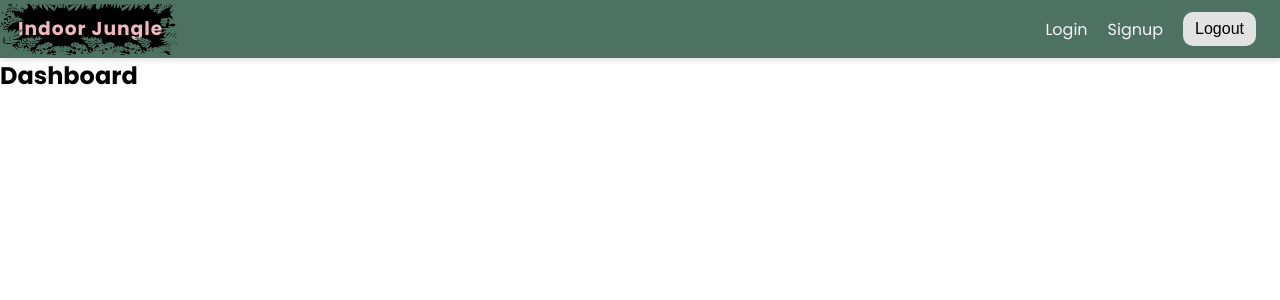
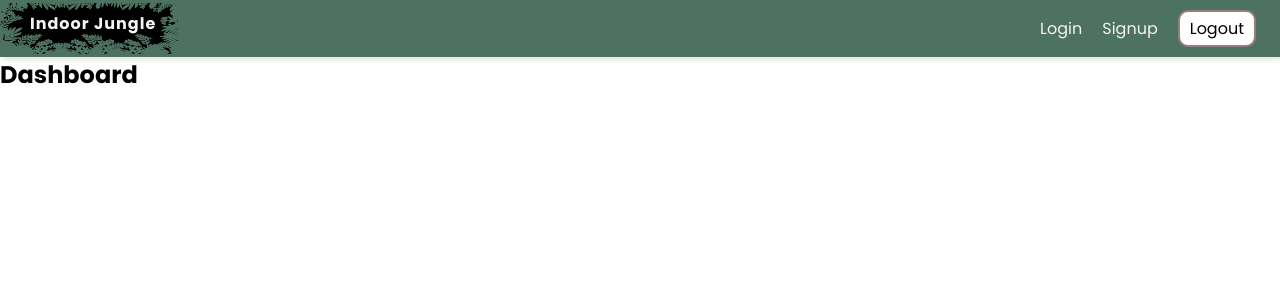
Before and after one commit to AladinJmila/indoor-jungle-frontend, a React (Create React App) app: page / in a window 1280 px wide. Shown: the top 300 px of the page. Built offline with nearby package versions, Linux system fonts and the light colour scheme; data requests are answered from the project's data file.

Commit message:
Added auth form styles

```diff
--- a/package.json
+++ b/package.json
@@ -11,6 +11,7 @@
     "@types/react": "^17.0.37",
     "@types/react-dom": "^17.0.11",
     "axios": "^0.24.0",
+    "firebase": "8.5",
     "react": "^17.0.2",
     "react-dom": "^17.0.2",
     "react-router-dom": "^6.2.1",
--- a/src/components/Navbar.tsx
+++ b/src/components/Navbar.tsx
@@ -5,10 +5,10 @@ const Navbar = () => {
   return (
     <div className='navbar bg-primary'>
       <ul>
-        <li className='navbar-brand text-pink-light-5'>
+        <li className='navbar-brand text-white'>
           <Link to='/'>
             <img src={logo} alt='jungle' />
-            <h3 className='navbar-text bg-black'>Indoor Jungle</h3>
+            <h4 className='navbar-text bg-black'>Indoor Jungle</h4>
           </Link>
         </li>
         <li className='text-white'>
@@ -18,7 +18,9 @@ const Navbar = () => {
           <Link to='/signup'>Signup</Link>
         </li>
         <li>
-          <button className='btn mr-2'>Logout</button>
+          <button className='btn-outlined-secondary bg-hover-secondary text-hover-white mr-2 '>
+            Logout
+          </button>
         </li>
       </ul>
     </div>
--- a/src/index.css
+++ b/src/index.css
@@ -3248,6 +3248,7 @@ img {
   padding: 0.75em 1.5em;
   border-radius: 10px;
   background-color: #e2e2e2;
+  box-sizing: border-box;
 }
 
 .btn-primary {
@@ -3259,6 +3260,7 @@ img {
   padding: 0.75em 1.5em;
   border-radius: 10px;
   background-color: #4e7261;
+  box-sizing: border-box;
 }
 .btn-primary:hover {
   background-color: #58816e;
@@ -3273,6 +3275,7 @@ img {
   padding: 0.75em 1.5em;
   border-radius: 10px;
   background-color: #fff;
+  box-sizing: border-box;
   border: 1px solid #4e7261;
 }
 .btn-outlined-primary:hover {
@@ -3288,6 +3291,7 @@ img {
   padding: 0.75em 1.5em;
   border-radius: 10px;
   background-color: #4e7261;
+  box-sizing: border-box;
   color: #bc9dac;
 }
 .btn-complement-primary:hover {
@@ -3304,6 +3308,7 @@ img {
   padding: 0.75em 1.5em;
   border-radius: 10px;
   background-color: #937e81;
+  box-sizing: border-box;
 }
 .btn-secondary:hover {
   background-color: #9f8c8f;
@@ -3318,6 +3323,7 @@ img {
   padding: 0.75em 1.5em;
   border-radius: 10px;
   background-color: #fff;
+  box-sizing: border-box;
   border: 1px solid #937e81;
 }
 .btn-outlined-secondary:hover {
@@ -3333,6 +3339,7 @@ img {
   padding: 0.75em 1.5em;
   border-radius: 10px;
   background-color: #937e81;
+  box-sizing: border-box;
   color: #d1d9d8;
 }
 .btn-complement-secondary:hover {
@@ -3349,6 +3356,7 @@ img {
   padding: 0.75em 1.5em;
   border-radius: 10px;
   background-color: #e0b6bd;
+  box-sizing: border-box;
 }
 .btn-info:hover {
   background-color: #e8c8cd;
@@ -3363,6 +3371,7 @@ img {
   padding: 0.75em 1.5em;
   border-radius: 10px;
   background-color: #fff;
+  box-sizing: border-box;
   border: 1px solid #e0b6bd;
 }
 .btn-outlined-info:hover {
@@ -3378,6 +3387,7 @@ img {
   padding: 0.75em 1.5em;
   border-radius: 10px;
   background-color: #e0b6bd;
+  box-sizing: border-box;
   color: white;
 }
 .btn-complement-info:hover {
@@ -3394,6 +3404,7 @@ img {
   padding: 0.75em 1.5em;
   border-radius: 10px;
   background-color: #983051;
+  box-sizing: border-box;
 }
 .btn-error:hover {
   background-color: #ab365b;
@@ -3408,6 +3419,7 @@ img {
   padding: 0.75em 1.5em;
   border-radius: 10px;
   background-color: #fff;
+  box-sizing: border-box;
   border: 1px solid #983051;
 }
 .btn-outlined-error:hover {
@@ -3423,6 +3435,7 @@ img {
   padding: 0.75em 1.5em;
   border-radius: 10px;
   background-color: #983051;
+  box-sizing: border-box;
   color: #88d9bf;
 }
 .btn-complement-error:hover {
@@ -3439,6 +3452,7 @@ img {
   padding: 0.75em 1.5em;
   border-radius: 10px;
   background-color: #268291;
+  box-sizing: border-box;
 }
 .btn-blue:hover {
   background-color: #2b94a5;
@@ -3453,6 +3467,7 @@ img {
   padding: 0.75em 1.5em;
   border-radius: 10px;
   background-color: #fff;
+  box-sizing: border-box;
   border: 1px solid #268291;
 }
 .btn-outlined-blue:hover {
@@ -3468,6 +3483,7 @@ img {
   padding: 0.75em 1.5em;
   border-radius: 10px;
   background-color: #268291;
+  box-sizing: border-box;
   color: #db8375;
 }
 .btn-complement-blue:hover {
@@ -3484,6 +3500,7 @@ img {
   padding: 0.75em 1.5em;
   border-radius: 10px;
   background-color: #c4414c;
+  box-sizing: border-box;
 }
 .btn-red:hover {
   background-color: #ca545e;
@@ -3498,6 +3515,7 @@ img {
   padding: 0.75em 1.5em;
   border-radius: 10px;
   background-color: #fff;
+  box-sizing: border-box;
   border: 1px solid #c4414c;
 }
 .btn-outlined-red:hover {
@@ -3513,6 +3531,7 @@ img {
   padding: 0.75em 1.5em;
   border-radius: 10px;
   background-color: #c4414c;
+  box-sizing: border-box;
   color: #b6e8e4;
 }
 .btn-complement-red:hover {
@@ -3529,6 +3548,7 @@ img {
   padding: 0.75em 1.5em;
   border-radius: 10px;
   background-color: #e8e060;
+  box-sizing: border-box;
 }
 .btn-yellow:hover {
   background-color: #ebe476;
@@ -3543,6 +3563,7 @@ img {
   padding: 0.75em 1.5em;
   border-radius: 10px;
   background-color: #fff;
+  box-sizing: border-box;
   border: 1px solid #e8e060;
 }
 .btn-outlined-yellow:hover {
@@ -3558,6 +3579,7 @@ img {
   padding: 0.75em 1.5em;
   border-radius: 10px;
   background-color: #e8e060;
+  box-sizing: border-box;
   color: #e6e7fb;
 }
 .btn-complement-yellow:hover {
@@ -3574,6 +3596,7 @@ img {
   padding: 0.75em 1.5em;
   border-radius: 10px;
   background-color: #4e7a29;
+  box-sizing: border-box;
 }
 .btn-green:hover {
   background-color: #5a8d2f;
@@ -3588,6 +3611,7 @@ img {
   padding: 0.75em 1.5em;
   border-radius: 10px;
   background-color: #fff;
+  box-sizing: border-box;
   border: 1px solid #4e7a29;
 }
 .btn-outlined-green:hover {
@@ -3603,6 +3627,7 @@ img {
   padding: 0.75em 1.5em;
   border-radius: 10px;
   background-color: #4e7a29;
+  box-sizing: border-box;
   color: #a26ece;
 }
 .btn-complement-green:hover {
@@ -3619,6 +3644,7 @@ img {
   padding: 0.75em 1.5em;
   border-radius: 10px;
   background-color: #e1707d;
+  box-sizing: border-box;
 }
 .btn-pink:hover {
   background-color: #e58590;
@@ -3633,6 +3659,7 @@ img {
   padding: 0.75em 1.5em;
   border-radius: 10px;
   background-color: #fff;
+  box-sizing: border-box;
   border: 1px solid #e1707d;
 }
 .btn-outlined-pink:hover {
@@ -3648,6 +3675,7 @@ img {
   padding: 0.75em 1.5em;
   border-radius: 10px;
   background-color: #e1707d;
+  box-sizing: border-box;
   color: #eefcfa;
 }
 .btn-complement-pink:hover {
@@ -3664,6 +3692,7 @@ img {
   padding: 0.75em 1.5em;
   border-radius: 10px;
   background-color: #cea78b;
+  box-sizing: border-box;
 }
 .btn-beige:hover {
   background-color: #d6b59d;
@@ -3678,6 +3707,7 @@ img {
   padding: 0.75em 1.5em;
   border-radius: 10px;
   background-color: #fff;
+  box-sizing: border-box;
   border: 1px solid #cea78b;
 }
 .btn-outlined-beige:hover {
@@ -3693,6 +3723,7 @@ img {
   padding: 0.75em 1.5em;
   border-radius: 10px;
   background-color: #cea78b;
+  box-sizing: border-box;
   color: #f7f9fb;
 }
 .btn-complement-beige:hover {
@@ -3709,6 +3740,7 @@ img {
   padding: 0.75em 1.5em;
   border-radius: 10px;
   background-color: #644133;
+  box-sizing: border-box;
 }
 .btn-brown:hover {
   background-color: #754c3c;
@@ -3723,6 +3755,7 @@ img {
   padding: 0.75em 1.5em;
   border-radius: 10px;
   background-color: #fff;
+  box-sizing: border-box;
   border: 1px solid #644133;
 }
 .btn-outlined-brown:hover {
@@ -3738,6 +3771,7 @@ img {
   padding: 0.75em 1.5em;
   border-radius: 10px;
   background-color: #644133;
+  box-sizing: border-box;
   color: #77a6b9;
 }
 .btn-complement-brown:hover {
@@ -3754,6 +3788,7 @@ img {
   padding: 0.75em 1.5em;
   border-radius: 10px;
   background-color: #f5f4f5;
+  box-sizing: border-box;
 }
 .btn-white:hover {
   background-color: white;
@@ -3768,6 +3803,7 @@ img {
   padding: 0.75em 1.5em;
   border-radius: 10px;
   background-color: #fff;
+  box-sizing: border-box;
   border: 1px solid #f5f4f5;
 }
 .btn-outlined-white:hover {
@@ -3783,6 +3819,7 @@ img {
   padding: 0.75em 1.5em;
   border-radius: 10px;
   background-color: #f5f4f5;
+  box-sizing: border-box;
   color: white;
 }
 .btn-complement-white:hover {
@@ -3799,6 +3836,7 @@ img {
   padding: 0.75em 1.5em;
   border-radius: 10px;
   background-color: black;
+  box-sizing: border-box;
 }
 .btn-black:hover {
   background-color: #0d0d0d;
@@ -3813,6 +3851,7 @@ img {
   padding: 0.75em 1.5em;
   border-radius: 10px;
   background-color: #fff;
+  box-sizing: border-box;
   border: 1px solid black;
 }
 .btn-outlined-black:hover {
@@ -3828,6 +3867,7 @@ img {
   padding: 0.75em 1.5em;
   border-radius: 10px;
   background-color: black;
+  box-sizing: border-box;
   color: #4d4d4d;
 }
 .btn-complement-black:hover {
@@ -3839,7 +3879,7 @@ img {
   display: block;
   padding: 0.75em;
   border: 1px solid #ddd;
-  box-shadow: 1px 3px 5px rgba(0, 0, 0, 0.1);
+  box-shadow: 3px 3px 5px rgba(0, 0, 0, 0.1);
   border-radius: 5px;
 }
 .card .card-title {
@@ -3856,12 +3896,11 @@ img {
 
 .navbar {
   width: 100%;
-  box-shadow: 1px 3px 5px rgba(0, 0, 0, 0.1);
-  padding: 0.75em 0;
+  box-shadow: 3px 3px 5px rgba(0, 0, 0, 0.1);
+  padding: 0.625em 0;
   box-sizing: border-box;
 }
 .navbar .navbar-brand {
-  font-weight: bold;
   letter-spacing: 1px;
   display: flex;
   align-items: center;
@@ -3869,7 +3908,7 @@ img {
 }
 .navbar .navbar-brand img {
   position: fixed;
-  height: 58px;
+  height: 54px;
   width: 180px;
   top: 0;
   left: 0;
@@ -3877,8 +3916,8 @@ img {
 }
 .navbar .navbar-brand .navbar-text {
   display: block;
-  margin: -0.75em;
-  padding: 10px 14px 12px 32px;
+  margin: -0.75em 0;
+  padding: 8px 22px 18px 30px;
 }
 .navbar ul {
   display: flex;
@@ -3890,7 +3929,9 @@ img {
   margin-right: 20px;
 }
 .navbar ul button {
-  padding: 8px 12px;
+  font: inherit;
+  padding: 4px 10px;
+  border-width: 2px;
 }
 
 .p-0 {
--- a/src/jungle-styles/_button.scss
+++ b/src/jungle-styles/_button.scss
@@ -7,6 +7,7 @@
   padding: $base-padding $base-padding * 2;
   border-radius: $base-border-radius;
   background-color: $bg-color;
+  box-sizing: border-box;
 }
 
 .btn {
--- a/src/jungle-styles/_navbar.scss
+++ b/src/jungle-styles/_navbar.scss
@@ -1,11 +1,12 @@
+@use 'sass:math';
+
 .navbar {
   width: 100%;
   box-shadow: $base-box-shadow;
-  padding: $base-padding 0;
+  padding: math.div($base-padding, 1.2) 0;
   box-sizing: border-box;
 
   .navbar-brand {
-    font-weight: bold;
     letter-spacing: 1px;
     display: flex;
     align-items: center;
@@ -13,7 +14,7 @@
 
     img {
       position: fixed;
-      height: 58px;
+      height: 54px;
       width: 180px;
       top: 0;
       left: 0;
@@ -21,8 +22,8 @@
     }
     .navbar-text {
       display: block;
-      margin: -$base-padding;
-      padding: 10px 14px 12px 32px;
+      margin: -$base-padding 0;
+      padding: 8px 22px 18px 30px;
     }
   }
 
@@ -37,7 +38,9 @@
     }
 
     button {
-      padding: 8px 12px;
+      font: inherit;
+      padding: 4px 10px;
+      border-width: $base-border-width * 2;
     }
   }
 }
--- a/src/jungle-styles/_variables.scss
+++ b/src/jungle-styles/_variables.scss
@@ -28,9 +28,10 @@ $base-margin: 0.75em;
 // borders
 $base-border-width: 1px;
 $base-border-radius: 10px;
+$auth-form-border: 1px solid #ddd;
 
 // box-shadow
-$base-box-shadow: 1px 3px 5px rgba(0, 0, 0, 0.1);
+$base-box-shadow: 3px 3px 5px rgba(0, 0, 0, 0.1);
 
 // font sizes
 $base-font-size: 1rem;
```
Also changed, not shown: src/jungle-styles/_form.scss (added, +26 -0 lines), 1 other file (tests, documents, lock files or other folders).
